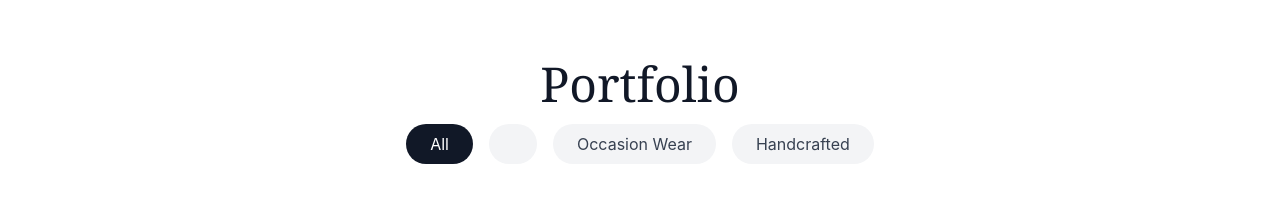
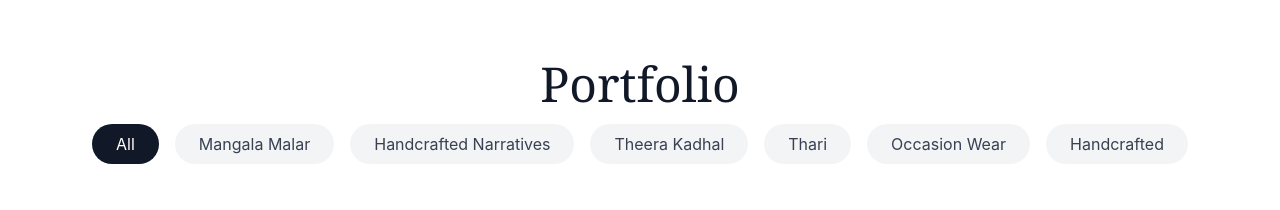
Before and after one commit to varshinilogitha1908-rgb/portfolio, a React (Create React App) app: page / in a window 1280 px wide. Shown: the part 820-1030 px from the top of the page. Built offline with nearby package versions, Linux system fonts and the light colour scheme; grey boxes are pictures that could not be loaded; the HTML template or start-up script is replaced by a standard one.

Commit message:
Update FashionPortfolio.tsx
title to category

```diff
--- a/src/FashionPortfolio.tsx
+++ b/src/FashionPortfolio.tsx
@@ -20,29 +20,29 @@ import { Menu, X, Instagram, Mail, Phone, ChevronRight } from 'lucide-react';
 const portfolioItems = [
   {
     id: 1,
-    title: 'Mangala Malar',
-    category: '',
+    title: '',
+    category: 'Mangala Malar',
     image: 'https://www.pinterest.com/ideas/maa-mangala-photo/911242736734/',
     description: 'Divinity Woven for Today'
   },
   {
     id: 2,
-    title: 'Handcrafted Narratives',
-    category: '',
+    title: '',
+    category: 'Handcrafted Narratives',
     image: 'https://okhai.org/collections/artisanal-clothing-handcrafted-designer-women-dresses-online',
     description: 'An Indian Dialogue with Wedgewood'
   },
   {
     id: 3,
-    title: 'Theera Kadhal',
-    category: '',
+    title: '',
+    category: 'Theera Kadhal',
     image: 'https://images.unsplash.com/photo-1610030469983-98e550d6193c?w=800&h=1000&fit=crop',
     description: 'An Infinite Bond Beautifully Worn'
   },
   {
     id: 4,
-    title: 'Thari',
-    category: '',
+    title: '',
+    category: 'Thari',
     image: 'https://images.unsplash.com/photo-1490481651871-ab68de25d43d?w=800&h=1000&fit=crop',
     description: 'Crafted in tradition designed for Today'
   },
```
